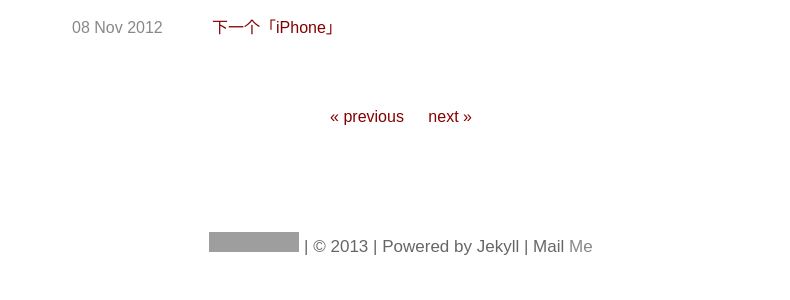
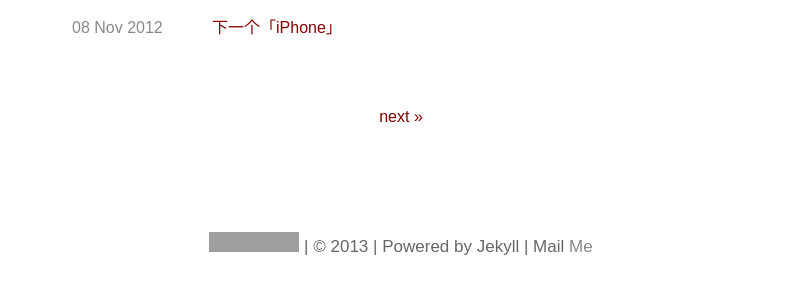
Before and after one commit to allenyip/allenyip.github.com, a Jekyll site: the page built from index.html, in a window 1280 px wide. Shown: the part 841-1141 px from the top of the page, without its empty margins (239-1029 px from the left). Built offline with Jekyll 4.4.1, drawn with Linux system fonts in a browser that asks for light colours; some web fonts are replaced; Markdown is read by kramdown in place of the engine named in the settings; the list of posts is cut into pages by our own code; grey boxes are pictures that could not be loaded.

Commit message:
modify page error

```diff
--- a/index.html
+++ b/index.html
@@ -27,7 +27,7 @@ title: Allen Yip
     <a href="">&laquo; previous</a>
     {% endif %}
 
-    {% if paginator.page 2 1 %}
+    {% if paginator.page > 1 %}
     <a href="/page{{ paginator.previous_page }}">&laquo; previous</a>
     {% endif %}
 
```
